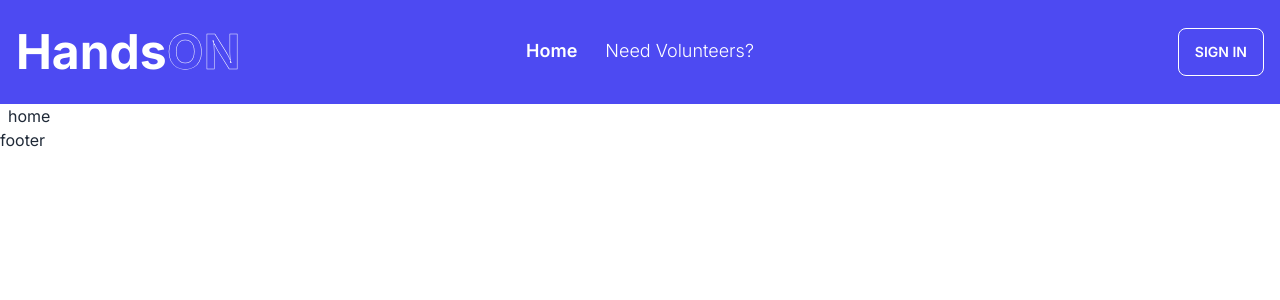
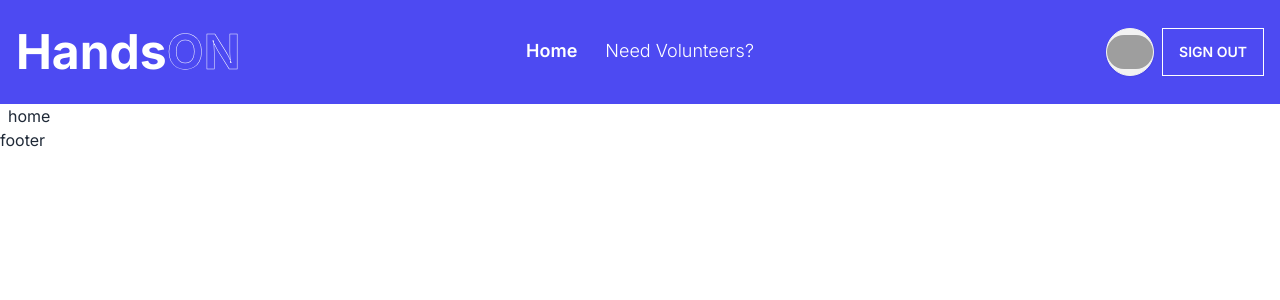
Before and after one commit to Deathknight101/Hands-on, a React (Vite) app: page / in a window 1280 px wide. Shown: the top 300 px of the page. Built offline with nearby package versions, Linux system fonts and the light colour scheme; grey boxes are pictures that could not be loaded.

Commit message:
Added user conditionals renders to navbar.

```diff
--- a/src/index.css
+++ b/src/index.css
@@ -13,7 +13,7 @@
     }
     .dark {
       --text: #f3f2fd;
-      --background: #1f1f1f;
+      --background: #212121;
       --primary: #0f0db5;
       --secondary: #47156a;
       --accent: #110141;
--- a/src/pages/Shared/Navbar.jsx
+++ b/src/pages/Shared/Navbar.jsx
@@ -1,12 +1,14 @@
-import { NavLink, useLocation } from "react-router-dom";
+import { Link, NavLink, useLocation, useNavigate } from "react-router-dom";
 
 const Navbar = () => {
+  const path = useLocation().pathname;
+  const navigate = useNavigate();
+  const user = true;
   const textStrokeStyle = {
     WebkitTextStroke: "0.5px white",
     textStroke: "0.5px white",
     color: "transparent",
   };
-  const path = useLocation().pathname;
 
   const links = (
     <>
@@ -49,7 +51,7 @@ const Navbar = () => {
             </div>
             <ul
               tabIndex={0}
-              className="dropdown-content mt-2 z-[1] p-2 shadow bg-background border-primary border text-text w-52"
+              className="dropdown-content mt-2 z-[50] p-2 shadow bg-background border-primary border text-text w-52"
             >
               {links}
             </ul>
@@ -64,9 +66,60 @@ const Navbar = () => {
           </ul>
         </div>
         <div className="navbar-end">
-          <button className="btn bg-transparent hover:bg-white text-white hover:text-primary border-white hover:border-white">
-            SIGN IN
-          </button>
+          {user ? (
+            <>
+              <div className="flex items-center gap-2">
+                <div className="dropdown dropdown-end">
+                  <div
+                    tabIndex={0}
+                    role="button"
+                    className="tooltip flex justify-center items-center  rounded-full tooltip-left btn btn-circle"
+                    data-tip="displayName"
+                  >
+                    <div className="w-12 rounded-full">
+                      <img
+                        className="rounded-full"
+                        src="https://img.daisyui.com/images/stock/photo-1534528741775-53994a69daeb.jpg"
+                      />
+                    </div>
+                  </div>
+                  <ul
+                    tabIndex={0}
+                    className="dropdown-content mt-2 z-[50] p-2 shadow bg-background border-primary border text-text w-52 flex flex-col gap-y-1 font-bold"
+                  >
+                    <Link
+                      to={"/"}
+                      className="btn bg-primary text-background hover:bg-primary hover:text-background border-none rounded-none w-full"
+                    >
+                      Manage My Posts
+                    </Link>
+                    <hr />
+                    <Link
+                      to={"/"}
+                      className="btn bg-primary text-background hover:bg-primary hover:text-background border-none rounded-none w-full"
+                    >
+                      Add Volunteer Post
+                    </Link>
+                  </ul>
+                </div>
+                <button
+                  className="btn bg-transparent hover:bg-white text-white hover:text-primary border-white hover:border-white rounded-none"
+                  onClick={() => navigate("/login")}
+                >
+                  SIGN OUT
+                </button>
+              </div>
+            </>
+          ) : (
+            <>
+              <button
+                className="btn bg-transparent hover:bg-white text-white hover:text-primary border-white hover:border-white"
+                onClick={() => navigate("/login")}
+              >
+                SIGN IN
+              </button>
+            </>
+          )}
         </div>
       </div>
     </div>
```
